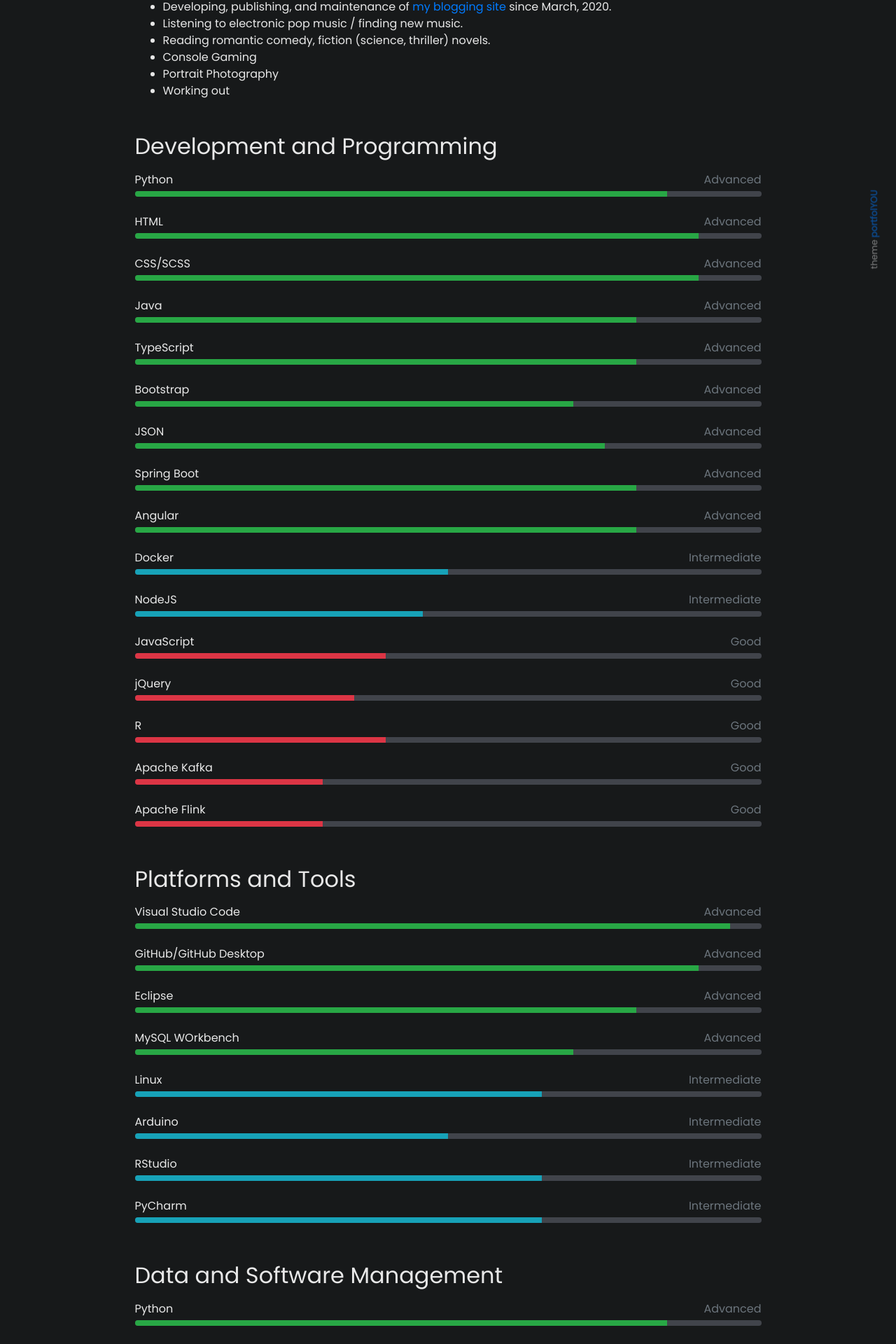
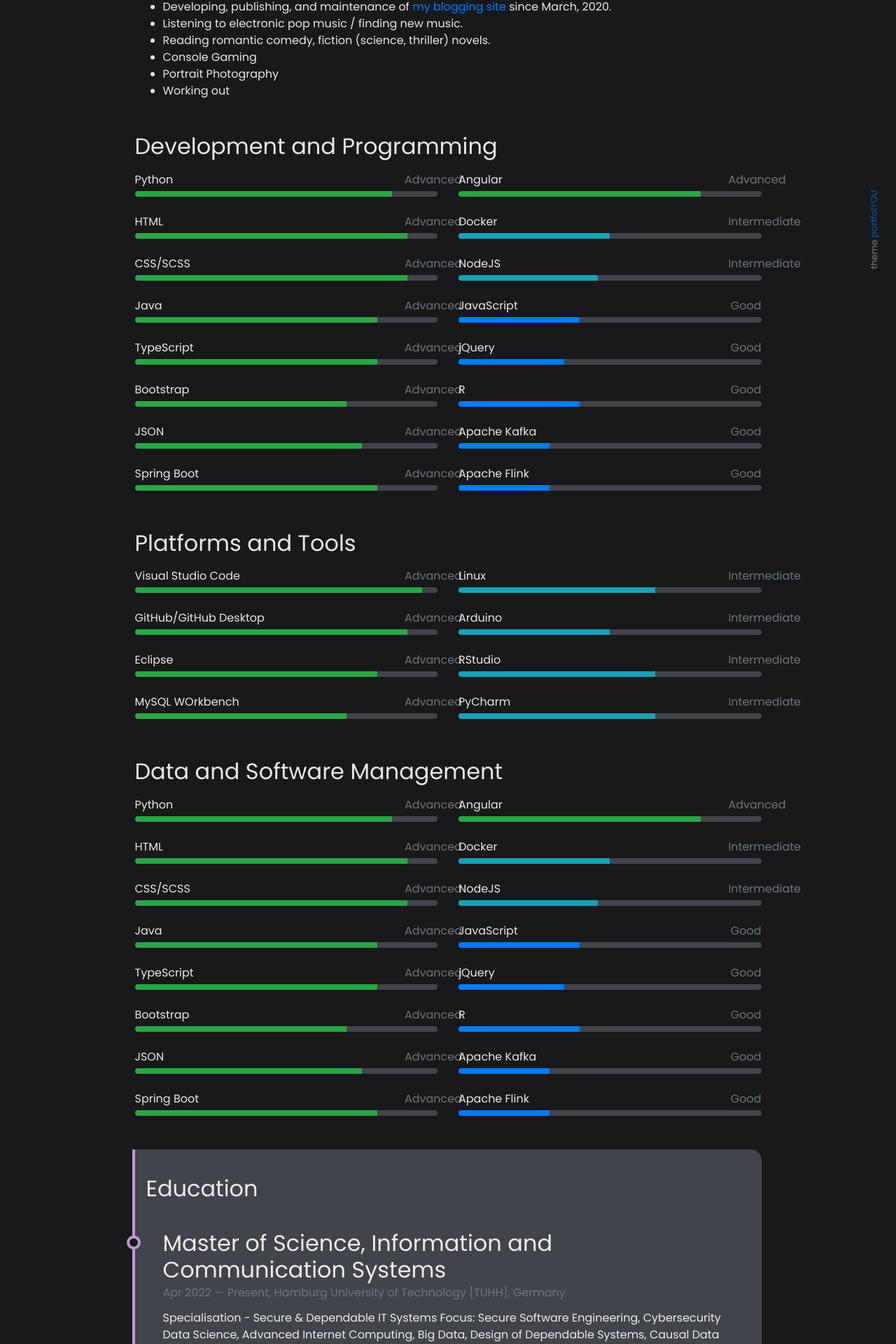
Before and after one commit to tiramdasg/tiramdasg.github.io, a Jekyll site: the page built from pages/about.md, in a window 1280 px wide. Shown: the part 396-2316 px from the top of the page at 70% size. Built offline with Jekyll 4.4.1, drawn with Linux system fonts in a browser that asks for light colours; emoji names are drawn with the system emoji font.

Commit message:
slight update

```diff
--- a/_includes/about/skills.html
+++ b/_includes/about/skills.html
@@ -2,8 +2,10 @@
 
   <h2 class="mb-3">{{ include.title }}</h2>
 
-  {% for skill in include.source %}
-
+  <div class="row">
+    <div class="col-6">
+      {% assign half_length = include.source.size | divided_by: 2 %}
+      {% for skill in include.source limit: half_length %}
         <div class="row justify-content-between align-items-center">
           <div class="col-10">
             <p class="mb-1">{{ skill.name }}</p>
@@ -20,7 +22,6 @@
             </p>
           </div>
         </div>
-
         <div class="progress mb-4 bg-themed" style="height: 8px;">
           <div class="progress-bar bg-{{ skill.color | default: "primary" }} wow animated slideInLeft"
             data-wow-delay="{{ forloop.index | divided_by: 20.0 }}"
@@ -31,7 +32,40 @@
             aria-valuemax="100">
           </div>
         </div>
+      {% endfor %}
+    </div>
 
+    <div class="col-6">
+      {% assign start_index = include.source.size | divided_by: 2 %}
+      {% for skill in include.source offset: start_index %}
+        <div class="row justify-content-between align-items-center">
+          <div class="col-10">
+            <p class="mb-1">{{ skill.name }}</p>
+          </div>
+          <div class="col-2 text-right">
+            <p class="mb-1 text-muted">
+              {% if skill.percentage >= 70 %}
+                Advanced
+              {% elsif skill.percentage >= 45 and skill.percentage < 70 %}
+                Intermediate
+              {% else %}
+                Good
+              {% endif %}
+            </p>
+          </div>
+        </div>
+        <div class="progress mb-4 bg-themed" style="height: 8px;">
+          <div class="progress-bar bg-{{ skill.color | default: "primary" }} wow animated slideInLeft"
+            data-wow-delay="{{ forloop.index | divided_by: 20.0 }}"
+            role="progressbar"
+            style="width: {{ skill.percentage }}%;"
+            aria-valuenow="{{ skill.percentage }}"
+            aria-valuemin="0"
+            aria-valuemax="100">
+          </div>
+        </div>
       {% endfor %}
+    </div>
+  </div>
 
 </div>
--- a/_includes/about/timeline.html
+++ b/_includes/about/timeline.html
@@ -1,7 +1,7 @@
 <div class="col mt-4">
   <div class="timeline-body bg-themed">
 
-    <h2 class="mb-3">{{ include.title }}</h2>
+    <h2 class="mb-3" style="padding-left: 1rem;">{{ include.title }}</h2>
 
     {% for item in include.source %}
       <div class="timeline-item">
```
Also changed, not shown: _data/data-sw-mgmt-skills.yml (+4 -4 lines), _data/dev-programming-skills.yml (+5 -5 lines). Lines whose indentation alone changed are shown as unchanged.
